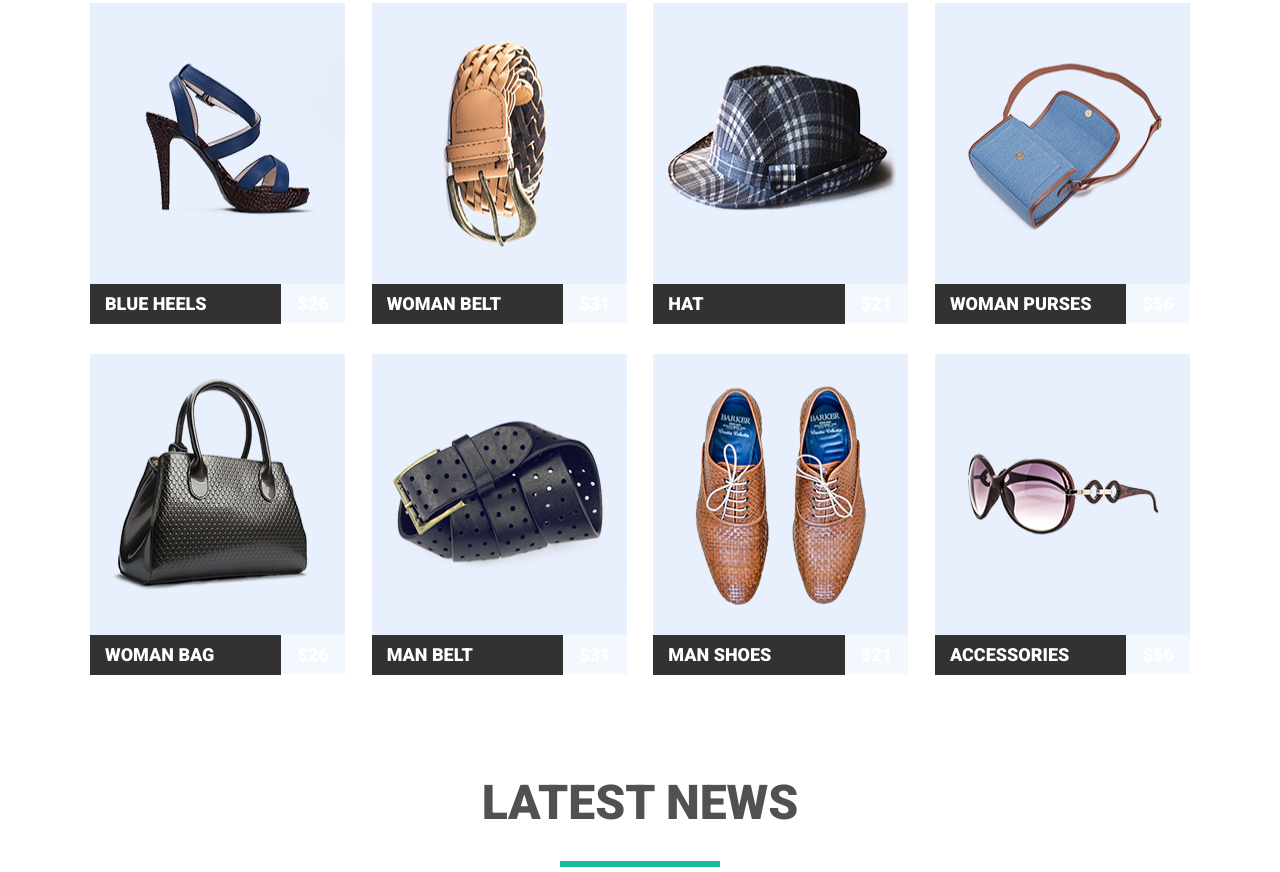
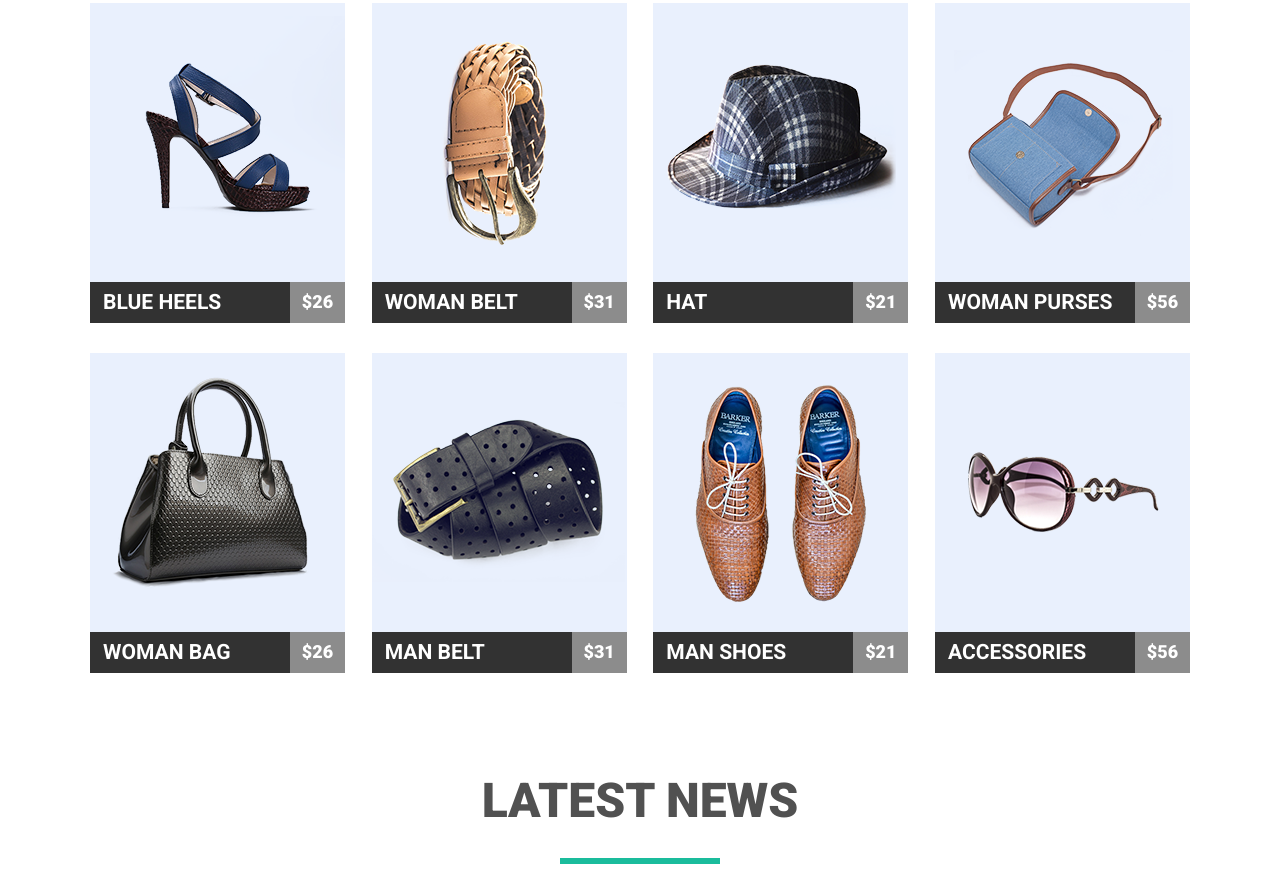
Before and after one commit to KurganovaT/goit-fe-course, a plain HTML site: page html-css/module-04/index.html in a window 1280 px wide. Shown: the part 395-1267 px from the top of the page. Drawn offline with nearby package versions, Linux system fonts and the light colour scheme.

Commit message:
Final commit (I hope so))

```diff
--- a/html-css/module-04/css/style.css
+++ b/html-css/module-04/css/style.css
@@ -102,6 +102,10 @@ ul {
   margin-right: calc(80px/3);
 }
 
+.products-item_link {
+  text-decoration: none;
+}
+
 .products-list_products-card {
   margin: 0;
   width: 255px;
@@ -123,32 +127,36 @@ ul {
 
 .products-item_img {
   width: 100%;
-  height: 282px;
+  height: 280px;
   margin: auto;
 }
 
 .item_description {
-  margin: -4px 0 0 0;
-  float: left;
   color: #ffffff;
   font-size: 18px;
   font-weight: 900;
   text-transform: uppercase;
-  line-height: 40px;
-
+  background-color: #323232;
+  margin-top: -4px;
 }
 
 .products-item_name {
-  width: 75%;
+  display: inline-block;
+  float: left;
+  width: 200px;
   text-align: left;
-  padding-left: 15px;
-  background: #323232;
+  margin: 0;
+  padding: 8px 0 8px 13px;
 }
 
 .products-item_price {
-  width: 25%;
+  width: 55px;
+  float: right;
+  display: inline-block;
+  background: rgba(255, 255, 255, 0.44);
+  width: 55px;
   text-align: center;
-  background: rgba(255, 255, 255, 0.44);
+  padding: 10px;
 }
 
 .news-list__news-item {
--- a/html-css/module-04/index.html
+++ b/html-css/module-04/index.html
@@ -44,75 +44,91 @@
 			<ul class="products__products-list clearfix">
 				<li class="products-list_products-item">
 					<a href="#" class="products-item_link">
-						<div class="products-list_products-card clearfix">
+						<div class="products-list_products-card">
 							<img src="img/heels.png" alt="" class="products-item_img">
-							<h3 class="products-item_name item_description">blue heels</h3>
-							<span class="products-item_price item_description">$26</span>
+							<div class="item_description clearfix">
+								<h3 class="products-item_name">blue heels</h3>
+								<span class="products-item_price">$26</span>
+							</div>
 						</div>
 					</a>
 				</li>
 				<li class="products-list_products-item">
-					<div class="products-list_products-card clearfix">
 					<a href="#" class="products-item_link">
+						<div class="products-list_products-card">
 							<img src="img/belt2.png" alt="" class="products-item_img">
-							<h3 class="products-item_name item_description">woman belt</h3>
-							<span class="products-item_price item_description">$31</span>
+							<div class="item_description clearfix">
+								<h3 class="products-item_name">woman belt</h3>
+								<span class="products-item_price">$31</span>
+							</div>
+						</div>
 					</a>
-					</div>
 				</li>
 				<li class="products-list_products-item">
-					<div class="products-list_products-card clearfix">
 					<a href="#" class="products-item_link">
+						<div class="products-list_products-card">
 							<img src="img/hat.png" alt="" class="products-item_img">
-							<h3 class="products-item_name item_description">hat</h3>
-							<span class="products-item_price item_description">$21</span>
+							<div class="item_description clearfix">
+								<h3 class="products-item_name">hat</h3>
+								<span class="products-item_price">$21</span>
+							</div>
+						</div>
 					</a>
-					</div>
 				</li>
 				<li class="products-list_products-item">
-					<div class="products-list_products-card clearfix">
 					<a href="#" class="products-item_link">
+						<div class="products-list_products-card">
 							<img src="img/purse.png" alt="" class="products-item_img">
-							<h3 class="products-item_name item_description">woman purses</h3>
-							<span class="products-item_price item_description">$56</span>
+							<div class="item_description clearfix">
+								<h3 class="products-item_name">woman purses</h3>
+								<span class="products-item_price">$56</span>
+							</div>
+						</div>
 					</a>
-					</div>
 				</li>
 				<li class="products-list_products-item">
-					<div class="products-list_products-card clearfix">
 					<a href="#" class="products-item_link">
+						<div class="products-list_products-card">
 							<img src="img/bag.png" alt="" class="products-item_img">
-							<h3 class="products-item_name item_description">woman bag</h3>
-							<span class="products-item_price item_description">$26</span>
+							<div class="item_description clearfix">
+								<h3 class="products-item_name">woman bag</h3>
+								<span class="products-item_price">$26</span>
+							</div>
+						</div>
 					</a>
-					</div>
 				</li>
 				<li class="products-list_products-item">
-					<div class="products-list_products-card clearfix">
 					<a href="#" class="products-item_link">
+						<div class="products-list_products-card">
 							<img src="img/belt.png" alt="" class="products-item_img">
-							<h3 class="products-item_name item_description">man belt</h3>
-							<span class="products-item_price item_description">$31</span>
+							<div class="item_description clearfix">
+								<h3 class="products-item_name">man belt</h3>
+								<span class="products-item_price">$31</span>
+							</div>
+						</div>
 					</a>
-					</div>
 				</li>
 				<li class="products-list_products-item">
-					<div class="products-list_products-card clearfix">
 					<a href="#" class="products-item_link">
+						<div class="products-list_products-card">
 							<img src="img/shoes.png" alt="" class="products-item_img">
-							<h3 class="products-item_name item_description">man shoes</h3>
-							<span class="products-item_price item_description">$21</span>
+							<div class="item_description clearfix">
+								<h3 class="products-item_name">man shoes</h3>
+								<span class="products-item_price">$21</span>
+							</div>
+						</div>
 					</a>
-					</div>
 				</li>
 				<li class="products-list_products-item">
-					<div class="products-list_products-card clearfix">
 					<a href="#" class="products-item_link">
+						<div class="products-list_products-card">
 							<img src="img/glasses.png" alt="" class="products-item_img">
-							<h3 class="products-item_name item_description">accessories</h3>
-							<span class="products-item_price item_description">$56</span>
+							<div class="item_description clearfix">
+								<h3 class="products-item_name">accessories</h3>
+								<span class="products-item_price">$56</span>
+							</div>
+						</div>
 					</a>
-					</div>
 				</li>
 			</ul>
 		</section>
```
Lines whose indentation alone changed are shown as unchanged.
